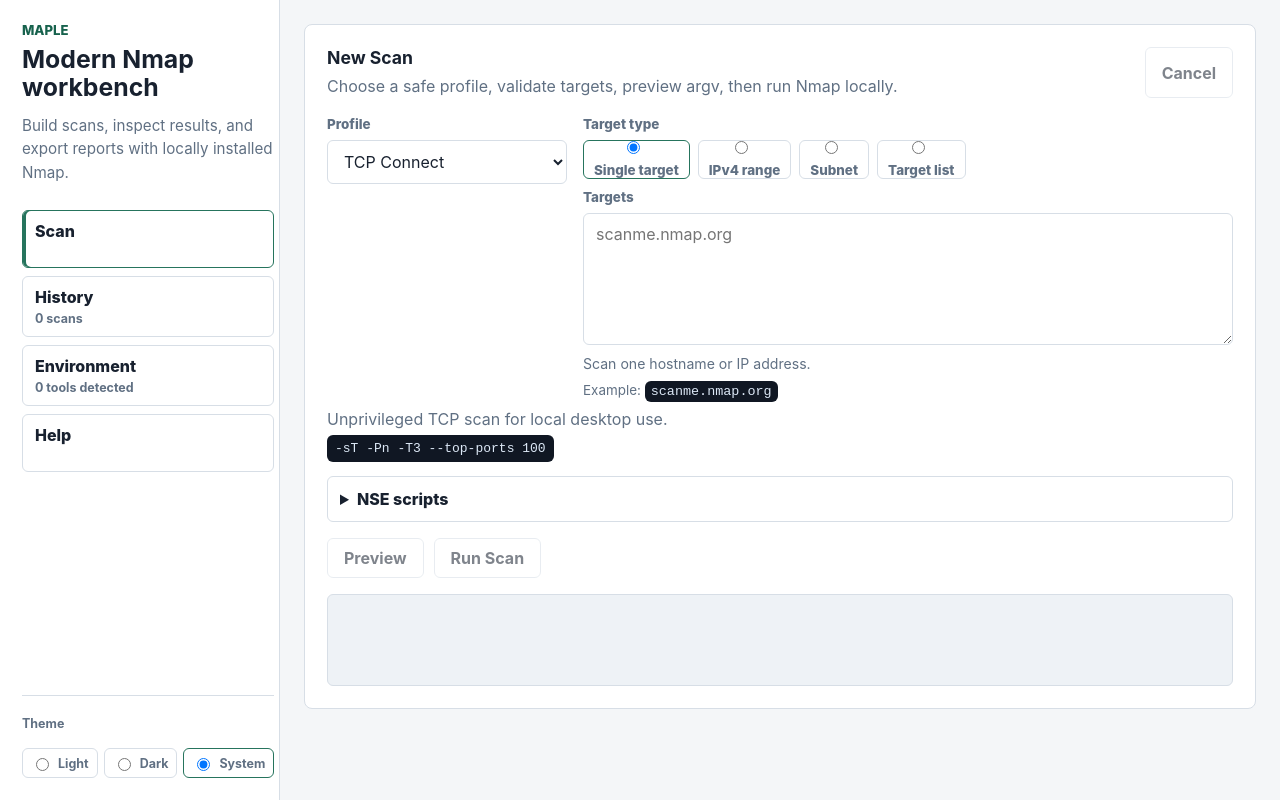
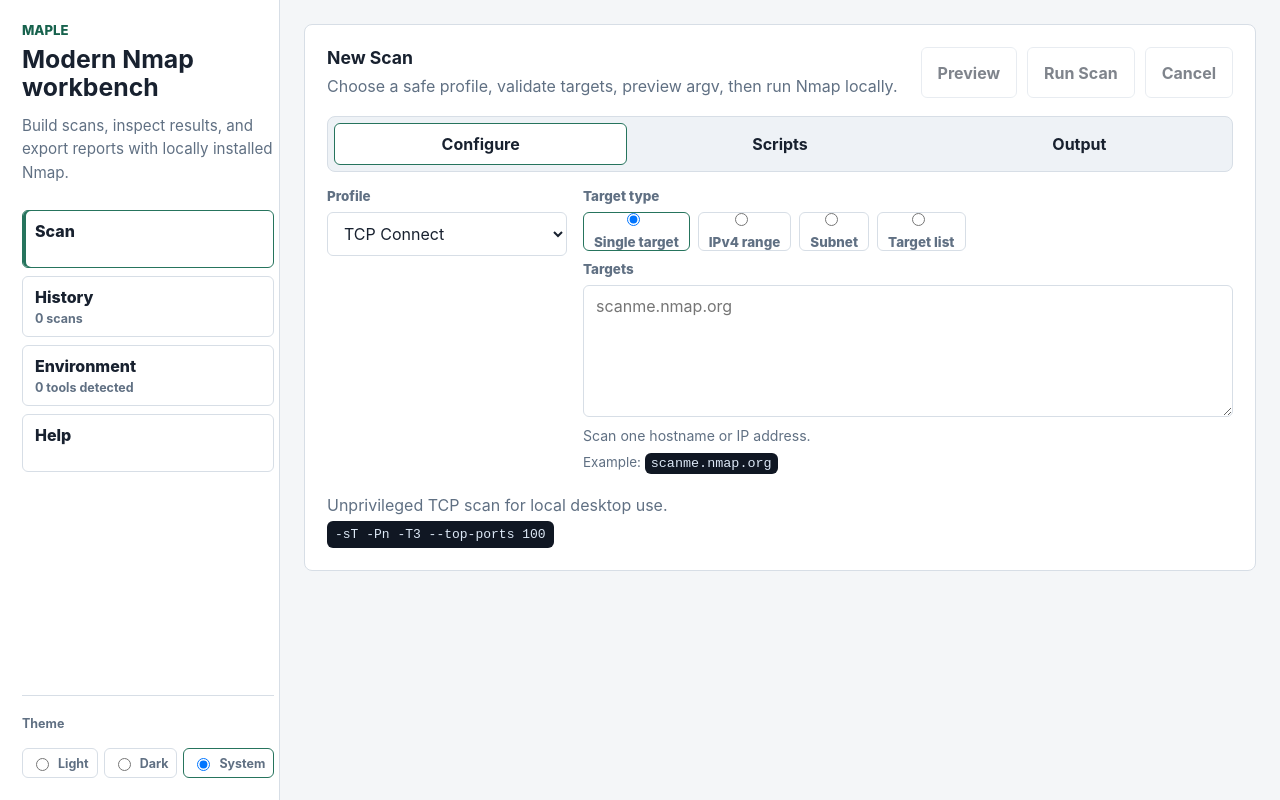
Before and after one commit to krisarmstrong/maple, a React (Vite) app in the folder frontend/: page / in a window 1280 px wide. Built offline with nearby package versions, Linux system fonts and the light colour scheme.

Commit message:
refactor: split scan workspace into panels
Add Configure, Scripts, and Output panels inside the Scan workspace so primary target setup stays compact while NSE options and command output remain accessible.

```diff
--- a/frontend/src/components/ScanWorkspace.tsx
+++ b/frontend/src/components/ScanWorkspace.tsx
@@ -27,12 +27,15 @@ interface ScanWorkspaceProps {
   onScanFinished?: () => void;
 }
 
+type ScanPanel = "configure" | "scripts" | "output";
+
 export function ScanWorkspace({ nmapPath, onScanFinished }: ScanWorkspaceProps): React.JSX.Element {
   const [targets, setTargets] = useState("");
   const [targetModeId, setTargetModeId] = useState<TargetModeID>("single");
   const [profileId, setProfileId] = useState<ScanProfileID>("connect");
   const [scriptCategories, setScriptCategories] = useState<NSECategory[]>([]);
   const [customScriptPaths, setCustomScriptPaths] = useState("");
+  const [activePanel, setActivePanel] = useState<ScanPanel>("configure");
   const [error, setError] = useState("");
   const [preview, setPreview] = useState<string[]>([]);
   const [log, setLog] = useState<LogEntry[]>([]);
@@ -45,31 +48,38 @@ export function ScanWorkspace({ nmapPath, onScanFinished }: ScanWorkspaceProps):
 
   useEffect(
     () =>
-      onScanEvent((event) =>
-        handleScanEvent(event, { setRunning, setLog, setStatus, onScanFinished }),
-      ),
+      onScanEvent((event) => {
+        if (event.type === "started") {
+          setActivePanel("output");
+        }
+        handleScanEvent(event, { setRunning, setLog, setStatus, onScanFinished });
+      }),
     [onScanFinished],
   );
 
   async function previewCommand(): Promise<void> {
     const request = makeRequest(profileId, targetModeId, targets, nmapPath, scripts);
     if (request === undefined) {
+      setActivePanel("configure");
       setError(messageForInvalidTargets(targetModeId, targets));
       return;
     }
     setError("");
     setPreview(await previewScanCommand(request));
+    setActivePanel("output");
   }
 
   async function runScan(): Promise<void> {
     const request = makeRequest(profileId, targetModeId, targets, nmapPath, scripts);
     if (request === undefined) {
+      setActivePanel("configure");
       setError(messageForInvalidTargets(targetModeId, targets));
       return;
     }
     setError("");
     setLog([]);
     setStatus("running");
+    setActivePanel("output");
     await startScan(request);
   }
 
@@ -95,11 +105,52 @@ export function ScanWorkspace({ nmapPath, onScanFinished }: ScanWorkspaceProps):
           <h2>New Scan</h2>
           <p>Choose a safe profile, validate targets, preview argv, then run Nmap locally.</p>
         </div>
+        <div className="scan-actions">
+          <button
+            disabled={nmapPath === undefined}
+            onClick={() => void previewCommand()}
+            type="button"
+          >
+            Preview
+          </button>
+          <button
+            disabled={nmapPath === undefined || running}
+            onClick={() => void runScan()}
+            type="button"
+          >
+            Run Scan
+          </button>
           <button disabled={!running} onClick={() => void cancelScan()} type="button">
             Cancel
           </button>
         </div>
+      </div>
 
+      <nav className="scan-panel-tabs" aria-label="Scan setup sections">
+        <ScanPanelButton
+          activePanel={activePanel}
+          id="configure"
+          label="Configure"
+          onSelect={setActivePanel}
+        />
+        <ScanPanelButton
+          activePanel={activePanel}
+          id="scripts"
+          label="Scripts"
+          onSelect={setActivePanel}
+        />
+        <ScanPanelButton
+          activePanel={activePanel}
+          id="output"
+          label="Output"
+          onSelect={setActivePanel}
+        />
+      </nav>
+
+      {error === "" ? null : <p className="error">{error}</p>}
+
+      {activePanel === "configure" ? (
+        <div className="scan-panel">
           <div className="scan-grid">
             <label>
               <span>Profile</span>
@@ -145,8 +196,25 @@ export function ScanWorkspace({ nmapPath, onScanFinished }: ScanWorkspaceProps):
             </div>
           </div>
           <ProfileSummary profile={selectedProfile} />
-      <details className="advanced-options">
-        <summary>NSE scripts</summary>
+          {targetSummary === "" ? null : <p className="target-summary">{targetSummary}</p>}
+          {scope === undefined ? null : (
+            <div className="scan-scope">
+              <span>{scope.label}</span>
+              {scope.warning === undefined ? null : <strong>{scope.warning}</strong>}
+            </div>
+          )}
+        </div>
+      ) : null}
+
+      {activePanel === "scripts" ? (
+        <div className="scan-panel scripts-panel">
+          <div>
+            <h3>NSE scripts</h3>
+            <p className="target-mode-help">
+              Add known categories or absolute custom script files without typing raw shell
+              commands.
+            </p>
+          </div>
           <fieldset className="script-category-picker">
             <legend>Categories</legend>
             {nseCategories.map((category) => (
@@ -173,44 +241,52 @@ export function ScanWorkspace({ nmapPath, onScanFinished }: ScanWorkspaceProps):
             />
           </label>
           <p className="target-mode-help">
-          Add one absolute custom script path per line. Maple passes scripts as argv values and Nmap
-          runs them locally.
+            Add one absolute custom script path per line. Maple passes scripts as argv values and
+            Nmap runs them locally.
           </p>
-      </details>
+        </div>
+      ) : null}
 
-      {error === "" ? null : <p className="error">{error}</p>}
+      {activePanel === "output" ? (
+        <div className="scan-panel output-panel">
           {status === "idle" ? null : <p className="scan-status">{scanStatusLabel(status)}</p>}
-      {targetSummary === "" ? null : <p className="target-summary">{targetSummary}</p>}
-      {scope === undefined ? null : (
-        <div className="scan-scope">
-          <span>{scope.label}</span>
-          {scope.warning === undefined ? null : <strong>{scope.warning}</strong>}
-        </div>
+          {preview.length === 0 ? (
+            <p className="muted">Preview a scan to inspect the exact argv before execution.</p>
+          ) : (
+            <code className="command-preview">{preview.join(" ")}</code>
           )}
-      {preview.length === 0 ? null : <code className="command-preview">{preview.join(" ")}</code>}
-
-      <div className="scan-actions">
-        <button
-          disabled={nmapPath === undefined}
-          onClick={() => void previewCommand()}
-          type="button"
-        >
-          Preview
-        </button>
-        <button
-          disabled={nmapPath === undefined || running}
-          onClick={() => void runScan()}
-          type="button"
-        >
-          Run Scan
-        </button>
-      </div>
-
           <output className="scan-log" data-testid="scan-log">
             {log.map((entry) => (
               <span key={entry.id}>{entry.text}</span>
             ))}
           </output>
+        </div>
+      ) : null}
     </section>
   );
 }
+
+interface ScanPanelButtonProps {
+  activePanel: ScanPanel;
+  id: ScanPanel;
+  label: string;
+  onSelect: (panel: ScanPanel) => void;
+}
+
+function ScanPanelButton({
+  activePanel,
+  id,
+  label,
+  onSelect,
+}: ScanPanelButtonProps): React.JSX.Element {
+  return (
+    <button
+      aria-current={activePanel === id ? "page" : undefined}
+      className="scan-panel-tab"
+      type="button"
+      onClick={() => onSelect(id)}
+    >
+      {label}
+    </button>
+  );
+}
--- a/frontend/src/styles/app.css
+++ b/frontend/src/styles/app.css
@@ -467,6 +467,34 @@ textarea {
   resize: vertical;
 }
 
+.scan-panel-tabs {
+  background: var(--panel-subtle);
+  border: 1px solid var(--border);
+  border-radius: 8px;
+  display: grid;
+  gap: 6px;
+  grid-template-columns: repeat(3, minmax(0, 1fr));
+  margin-bottom: 16px;
+  padding: 6px;
+}
+
+.scan-panel-tab {
+  background: transparent;
+  border-color: transparent;
+  min-height: 42px;
+}
+
+.scan-panel-tab[aria-current="page"] {
+  background: var(--panel);
+  border-color: var(--accent);
+  color: var(--text);
+}
+
+.scan-panel {
+  display: grid;
+  gap: 14px;
+}
+
 .profile-summary {
   color: var(--muted);
   display: grid;
@@ -579,6 +607,12 @@ textarea {
   display: flex;
   gap: 10px;
   margin-top: 16px;
+}
+
+.workspace-header .scan-actions {
+  flex-wrap: wrap;
+  justify-content: flex-end;
+  margin-top: 0;
 }
 
 .scan-log {
```
Also changed, not shown: 1 other file (tests, documents, lock files or other folders). Lines whose indentation alone changed are shown as unchanged.
